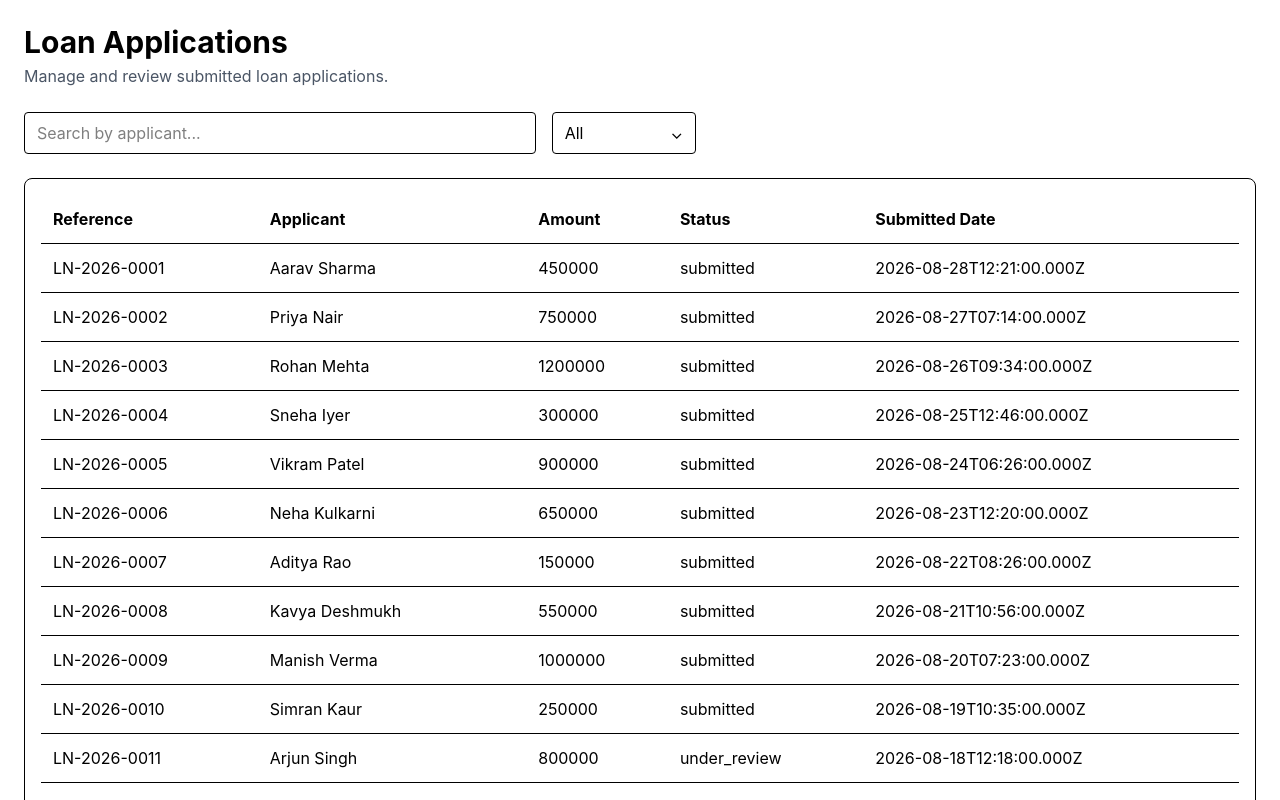
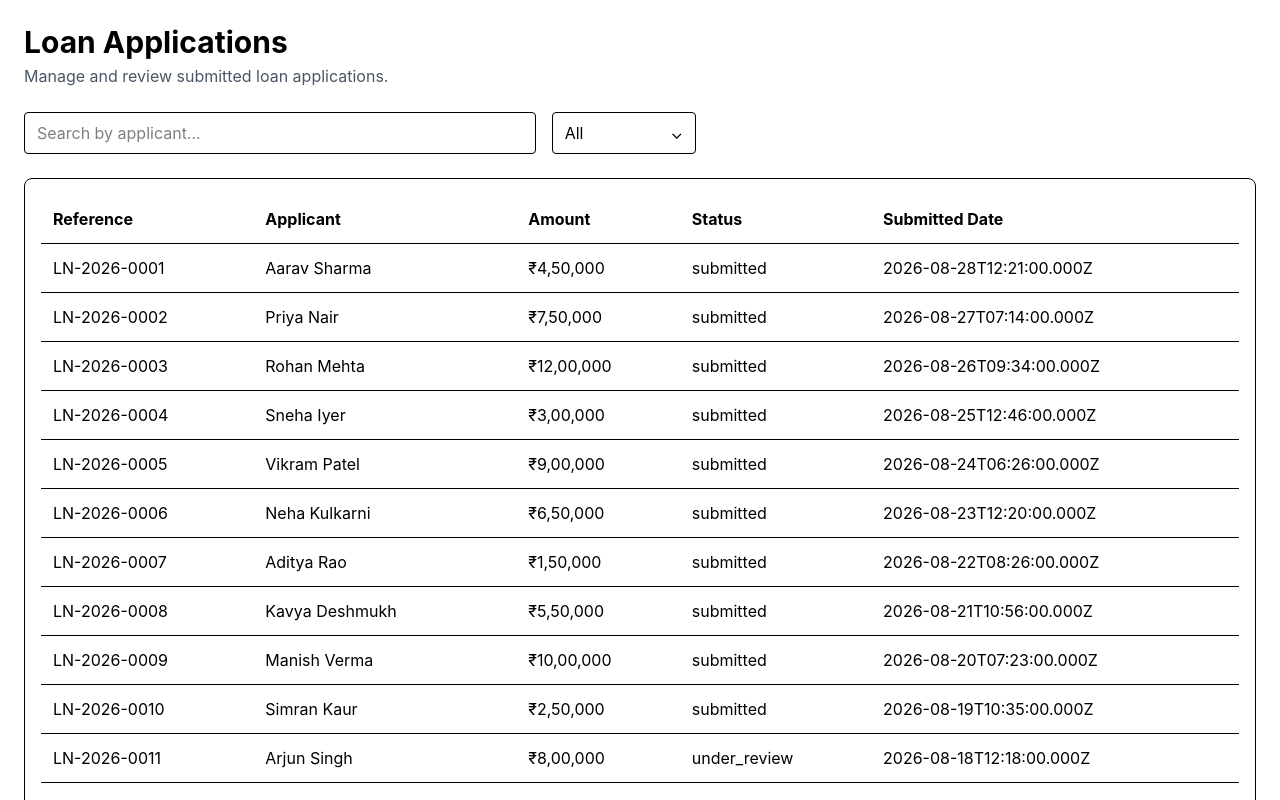
Before and after one commit to Laksh540/loan-application-tracker, a React (Vite) app: page / in a window 1280 px wide. Shown: the top 800 px of the page. Built offline with nearby package versions, Linux system fonts and the light colour scheme.

Commit message:
feat: add compound table component and format loan amount

```diff
--- a/src/components/Table.tsx
+++ b/src/components/Table.tsx
@@ -1,35 +1,47 @@
-export type TableColumn<T> = {
-  key: keyof T;
-  header: string;
+import { Children, isValidElement, type ReactElement, type ReactNode } from "react";
+
+type ColumnProps<T> = {
+  field?: keyof T;
+  header: ReactNode;
+  body?: (row: T) => ReactNode;
 };
+
+export function Column<T>(_props: ColumnProps<T>) {
+  return null;
+}
 
 type TableProps<T extends object> = {
   data: T[];
-  columns: TableColumn<T>[];
+  children: ReactElement<ColumnProps<T>> | ReactElement<ColumnProps<T>>[];
 };
 
-export default function Table<T extends object>({
-  data,
-  columns,
-}: TableProps<T>) {
+export default function Table<T extends object>({ data, children }: TableProps<T>) {
+  const columns = Children.toArray(children).filter(
+    (child): child is ReactElement<ColumnProps<T>> => isValidElement(child),
+  );
+
   return (
     <div className="overflow-x-auto">
       <table className="min-w-full border-collapse">
         <thead>
           <tr className="border-b text-left">
-            {columns.map((column) => (
-              <th key={String(column.key)} className="p-3">
-                {column.header}
+            {columns.map((column, index) => (
+              <th key={index} className="p-3">
+                {column.props.header}
               </th>
             ))}
           </tr>
         </thead>
         <tbody>
-          {data.map((row, index) => (
-            <tr key={index} className="border-b hover:bg-gray-50">
-              {columns.map((column) => (
-                <td key={String(column.key)} className="p-3">
-                  {String(row[column.key])}
+          {data.map((row, rowIndex) => (
+            <tr key={rowIndex} className="border-b hover:bg-gray-50">
+              {columns.map((column, columnIndex) => (
+                <td key={columnIndex} className="p-3">
+                  {column.props.body
+                    ? column.props.body(row)
+                    : column.props.field
+                      ? String(row[column.props.field])
+                      : null}
                 </td>
               ))}
             </tr>
--- a/src/pages/ApplicationList.tsx
+++ b/src/pages/ApplicationList.tsx
@@ -1,9 +1,10 @@
 import { useEffect, useMemo, useState } from "react";
-import Table, { type TableColumn } from "../components/Table";
+import Table, { Column } from "../components/Table";
 import { getApplications } from "../services/api";
 import type { LoanApplication, Status } from "../types/loans";
 import Input from "../components/Input";
 import Dropdown from "../components/Dropdown";
+import { formatCurrency } from "../utils/format";
 
 const statusOptions = [
   { label: "All", value: "all" },
@@ -12,14 +13,6 @@ const statusOptions = [
   { label: "Approved", value: "approved" },
   { label: "Rejected", value: "rejected" },
 ];
-const tableColumns: TableColumn<LoanApplication>[] = [
-  { key: "reference", header: "Reference" },
-  { key: "applicantName", header: "Applicant" },
-  { key: "loanAmount", header: "Amount" },
-  { key: "status", header: "Status" },
-  { key: "submittedDate", header: "Submitted Date" },
-];
-
 export default function ApplicationListPage() {
   const [applications, setApplications] = useState<LoanApplication[]>([]);
   const [search, setSearch] = useState("");
@@ -61,7 +54,17 @@ export default function ApplicationListPage() {
         />
       </div>
       <section className="mt-6 rounded-lg border p-4">
-        <Table data={filteredApplications} columns={tableColumns} />
+        <Table data={filteredApplications}>
+          <Column field="reference" header="Reference" />
+          <Column field="applicantName" header="Applicant" />
+          <Column
+            field="loanAmount"
+            header="Amount"
+            body={(row) => formatCurrency(row.loanAmount)}
+          />
+          <Column field="status" header="Status" />
+          <Column field="submittedDate" header="Submitted Date" />
+        </Table>
       </section>
     </main>
   );
--- a/src/utils/format.ts
+++ b/src/utils/format.ts
@@ -0,0 +1,6 @@
+export const formatCurrency = (amount: number) =>
+  new Intl.NumberFormat("en-IN", {
+    style: "currency",
+    currency: "INR",
+    maximumFractionDigits: 0,
+  }).format(amount);
```
